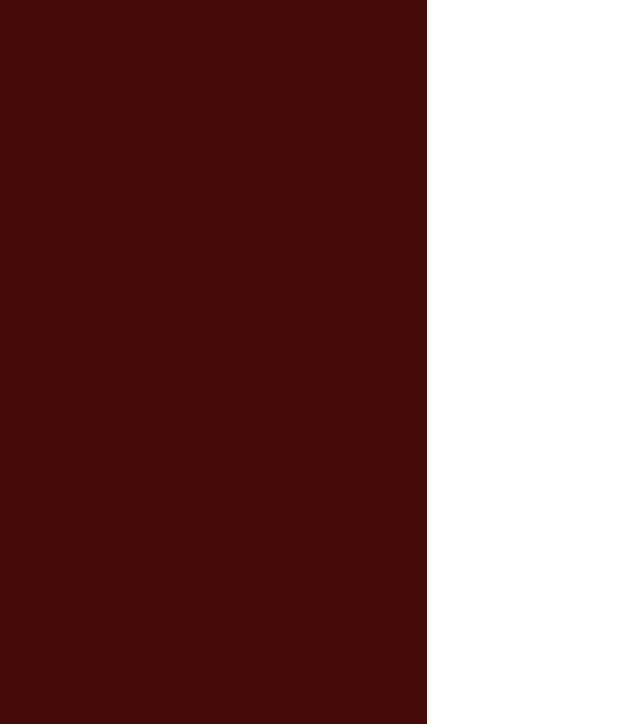
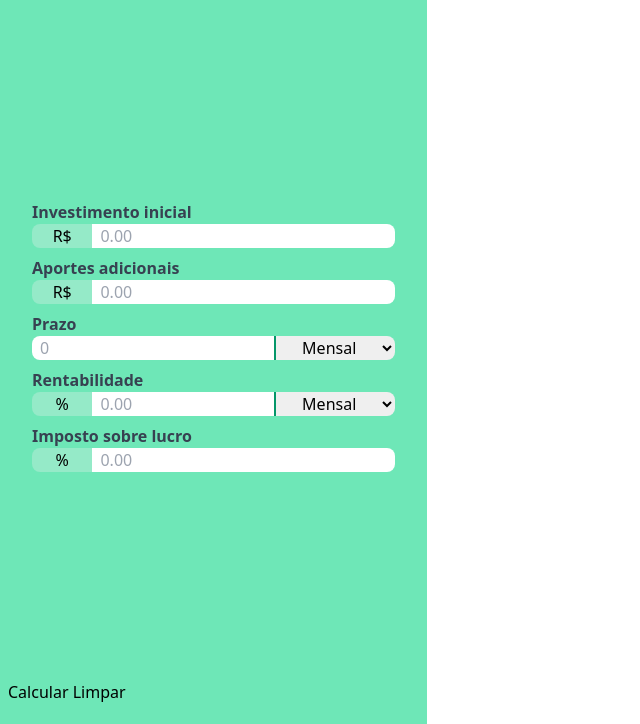
Before and after one commit to sergionics/projetoCalculadoraInvestimentos, a website built with Vite: page index.html in a window 1280 px wide. Shown: the part 76-800 px from the top of the page, without its empty margins (0-640 px from the left). Built offline with nearby package versions, Linux system fonts and the light colour scheme.

Commit message:
criação do html do form principal da calculadora

```diff
--- a/index.html
+++ b/index.html
@@ -9,8 +9,71 @@
 </head>
 
 <body class="h-[100dvh] grid grid-cols-3 grid-rows-2">
-    <aside class="bg-red-950 row-span-2">
-        <h1 class="">Calculadora de Investimentos</h1>
+    <aside class="flex flex-col bg-emerald-300 row-span-2 justify-between py-5 px-2">
+        <h1 class="text-2xl font-bold px-6 py-2">Calculadora de Investimentos</h1>
+        <form class="w-full">
+
+            <!-- INVESTIMENTO INICIAL -->
+            <div class="flex flex-col w-full px-6 my-2">
+                <label for="starting-amount" class="font-bold text-gray-700">Investimento inicial</label>
+                <div class="flex">
+                    <input value="R$" class="w-1/6 text-center rounded-l-lg" type="text" disabled>
+                    <input type="text" class="w-5/6 rounded-r-lg px-2" id="starting-amount" placeholder="0.00" />
+                </div>
+            </div>
+
+            <!-- APORTES ADICIONAIS -->
+            <div class="flex flex-col w-full px-6 my-2">
+                <label for="additional-contribution" class="font-bold text-gray-700">Aportes adicionais</label>
+                <div class="flex">
+                    <input value="R$" class="w-1/6 text-center rounded-l-lg" type="text" disabled>
+                    <input type="text" class="w-5/6 rounded-r-lg px-2" id="additional-contribution"
+                        placeholder="0.00" />
+                </div>
+            </div>
+
+            <!-- PRAZO -->
+            <div class="flex flex-col w-full px-6 my-2">
+                <label for="time-amount" class="font-bold text-gray-700">Prazo</label>
+                <div class="flex">
+                    <input type="text" class="w-2/3 rounded-l-lg px-2" id="time-amount" placeholder="0" />
+                    <select id="time-amount-period" class="w-1/3 rounded-r-lg text-center
+                        border-l-2 border-emerald-600 hover:bg-emerald-950 hover:text-slate-200">
+                        <option value="monthly">Mensal</option>
+                        <option value="yearly">Anual</option>
+                    </select>
+                </div>
+            </div>
+
+            <!-- RENTABILIDADE -->
+            <div class="flex flex-col w-full px-6 my-2">
+                <label for="return-rate" class="font-bold text-gray-700">Rentabilidade</label>
+                <div class="flex">
+                    <input value="%" class="w-1/6 text-center rounded-l-lg" type="text" disabled>
+                    <input type="text" class="w-1/2 px-2" id="return-rate" placeholder="0.00" />
+                    <select id="evaluation-period" class="w-1/3 rounded-r-lg text-center
+                        border-l-2 border-emerald-600 hover:bg-emerald-950 hover:text-slate-200">
+                        <option value="monthly">Mensal</option>
+                        <option value="yearly">Anual</option>
+                    </select>
+                </div>
+            </div>
+
+            <!-- IMPOSTO SOBRE LUCRO -->
+            <div class="flex flex-col w-full px-6 my-2">
+                <label for="tax-rate" class="font-bold text-gray-700 ">Imposto sobre lucro</label>
+                <div class="flex">
+                    <input value="%" class="w-1/6 text-center rounded-l-lg" type="text" disabled>
+                    <input type="text" class="w-5/6 rounded-r-lg px-2" id="tax-rate" placeholder="0.00" />
+                </div>
+            </div>
+
+
+        </form>
+        <div>
+            <button>Calcular</button>
+            <button>Limpar</button>
+        </div>
     </aside>
     <main>
         <p>Resultados</p>
```
